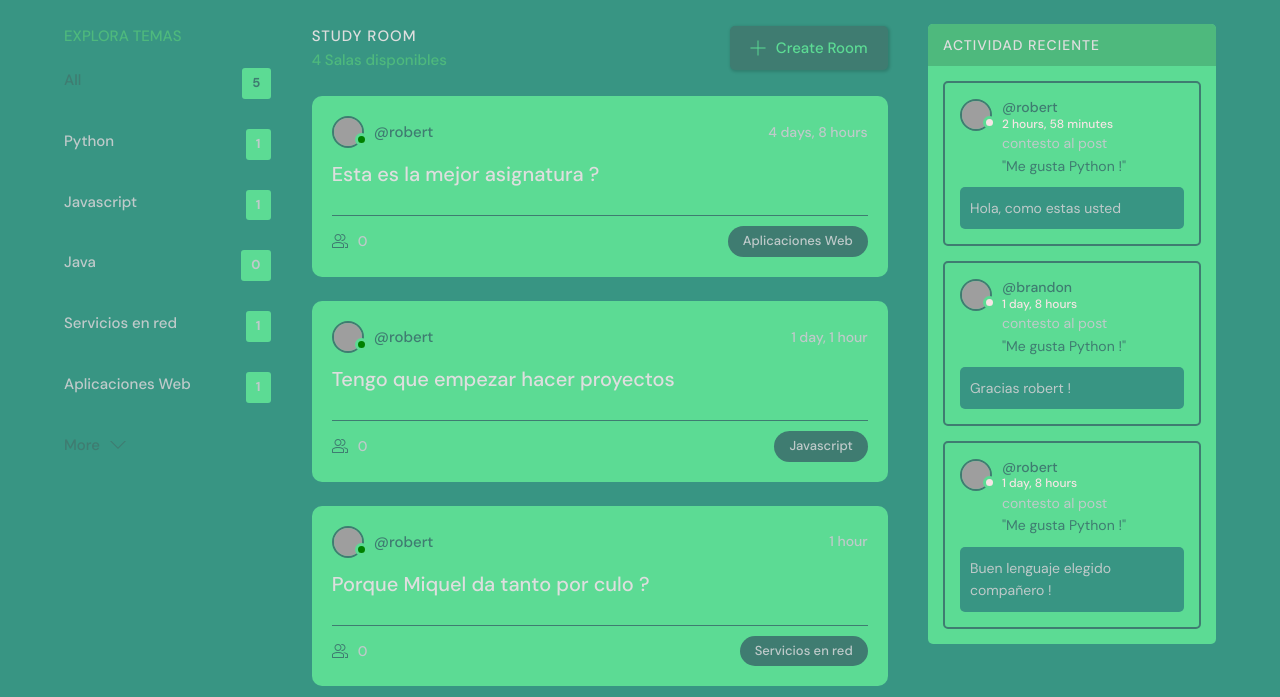
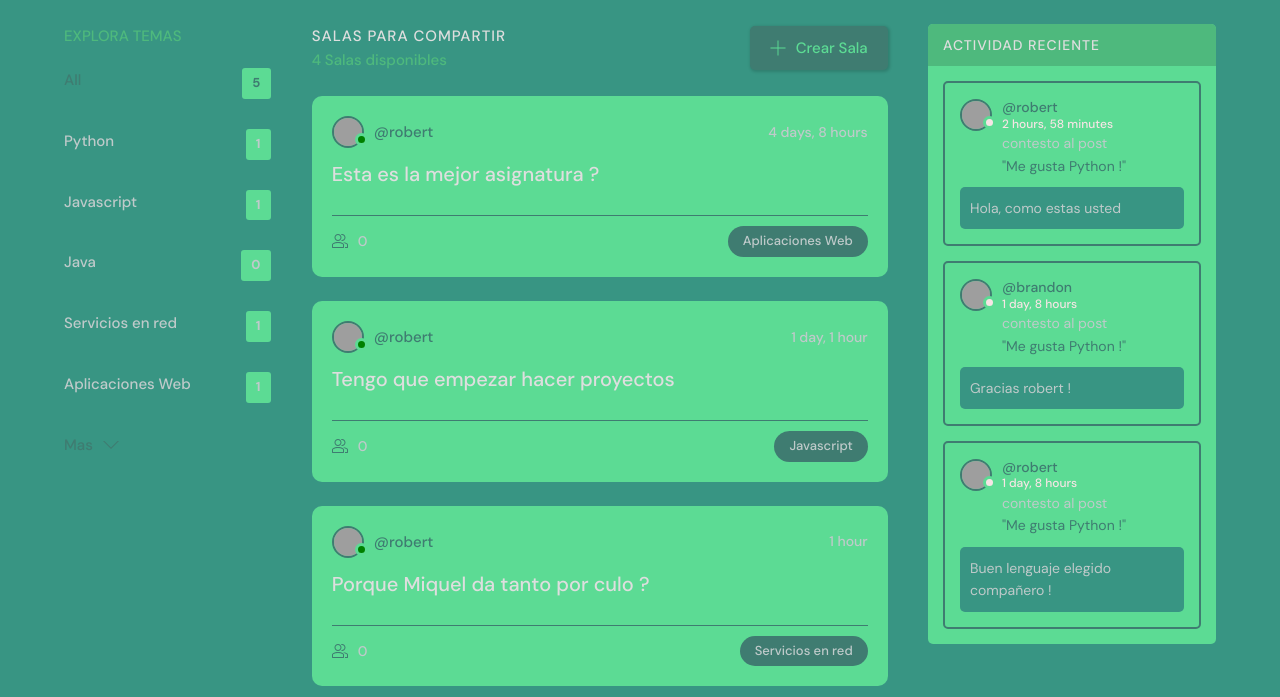
Before and after one commit to rconnolly2/Compaltan, a Django app: page / in a window 1280 px wide. Shown: the part 76-773 px from the top of the page. Run offline with Django 4.2, Linux system fonts and the light colour scheme; data comes from the database, SQL or seed files in the repository; grey boxes are pictures that could not be loaded.

Commit message:
Aprendiendo Django

```diff
--- a/templates/componente_tema.html
+++ b/templates/componente_tema.html
@@ -15,7 +15,7 @@
 
     </ul>
     <a class="btn btn--link" href="topics.html">
-      More
+      Mas
       <svg version="1.1" xmlns="http://www.w3.org/2000/svg" width="32" height="32" viewBox="0 0 32 32">
         <title>chevron-down</title>
         <path d="M16 21l-13-13h-3l16 16 16-16h-3l-13 13z"></path>
--- a/templates/home.html
+++ b/templates/home.html
@@ -30,7 +30,7 @@
           </div>
           <div class="roomList__header">
             <div>
-              <h2>Study Room</h2>
+              <h2>SALAS PARA COMPARTIR</h2>
               <p>{{rooms.count}} Salas disponibles</p>
             </div>
             <a class="btn btn--main" href="{% url 'create-room' %}">
@@ -40,7 +40,7 @@
                   d="M16.943 0.943h-1.885v14.115h-14.115v1.885h14.115v14.115h1.885v-14.115h14.115v-1.885h-14.115v-14.115z"
                 ></path>
               </svg>
-              Create Room
+              Crear Sala
             </a>
           </div>
 
```
